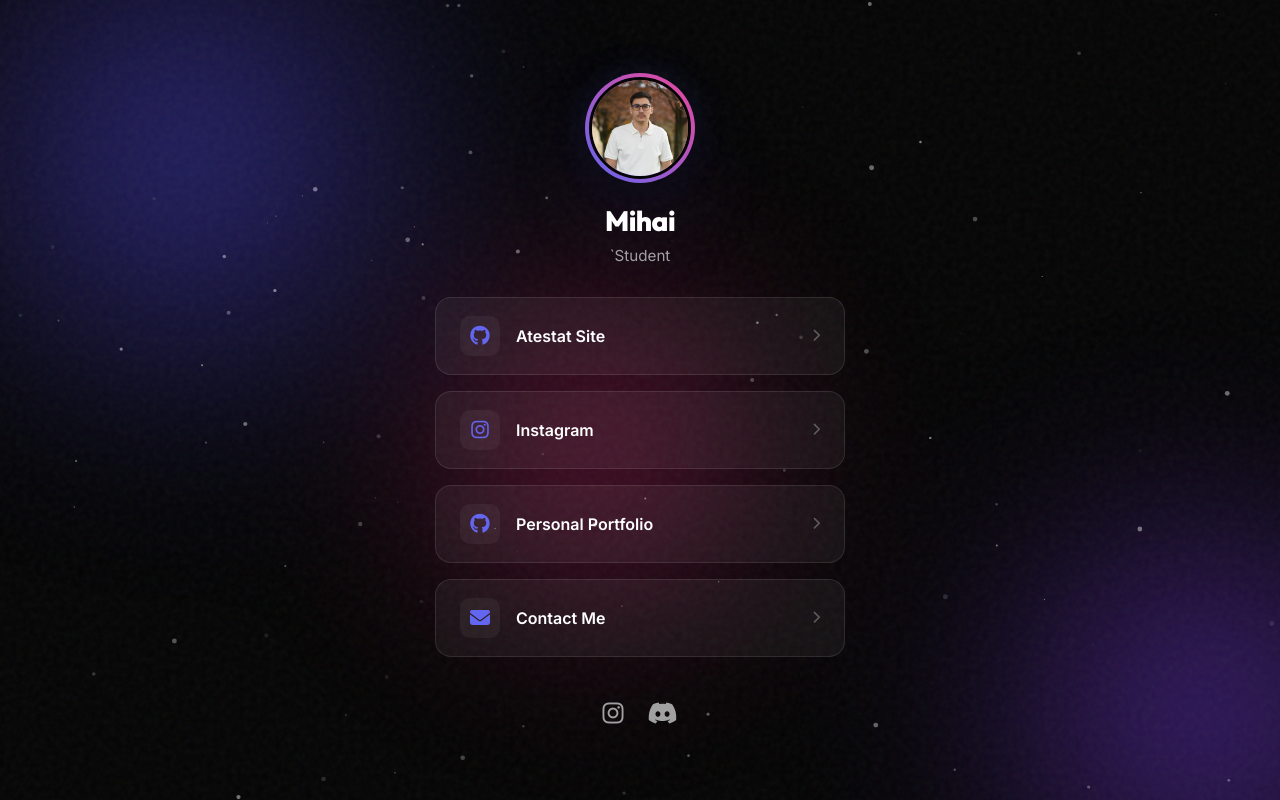
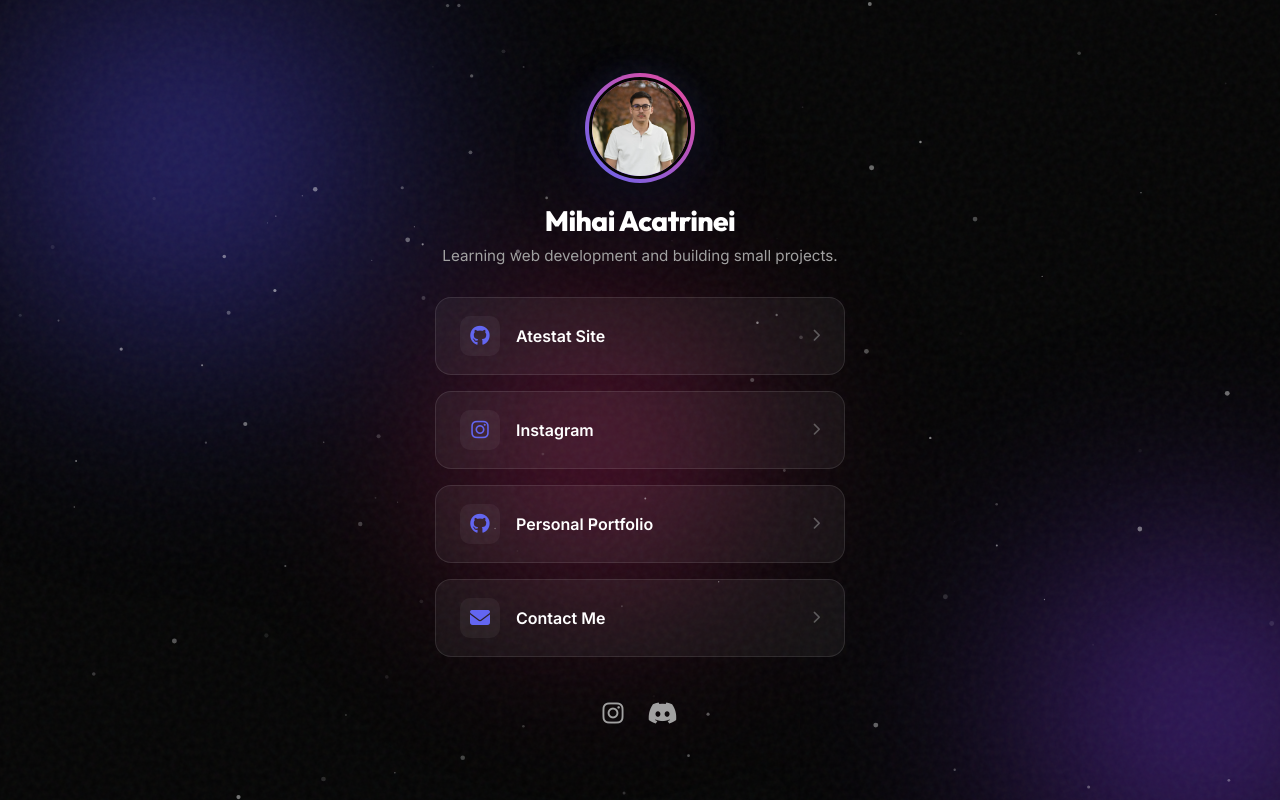
Before and after one commit to norby90/norby90.github.io, a plain HTML site: page index.html in a window 1280 px wide. Drawn offline with Linux system fonts and the light colour scheme.

Commit message:
Update profile name and bio in index.html

```diff
--- a/index.html
+++ b/index.html
@@ -30,8 +30,8 @@
             <div class="profile-image-container">
                 <img src="profile1.png" alt="Profile Photo" id="profile-img">
             </div>
-            <h1 id="profile-name">Mihai</h1>
-            <p id="profile-bio">`Student</p>
+            <h1 id="profile-name">Mihai Acatrinei</h1>
+            <p id="profile-bio">Learning web development and building small projects.</p>
         </header>
 
         <section class="links-section">
```
